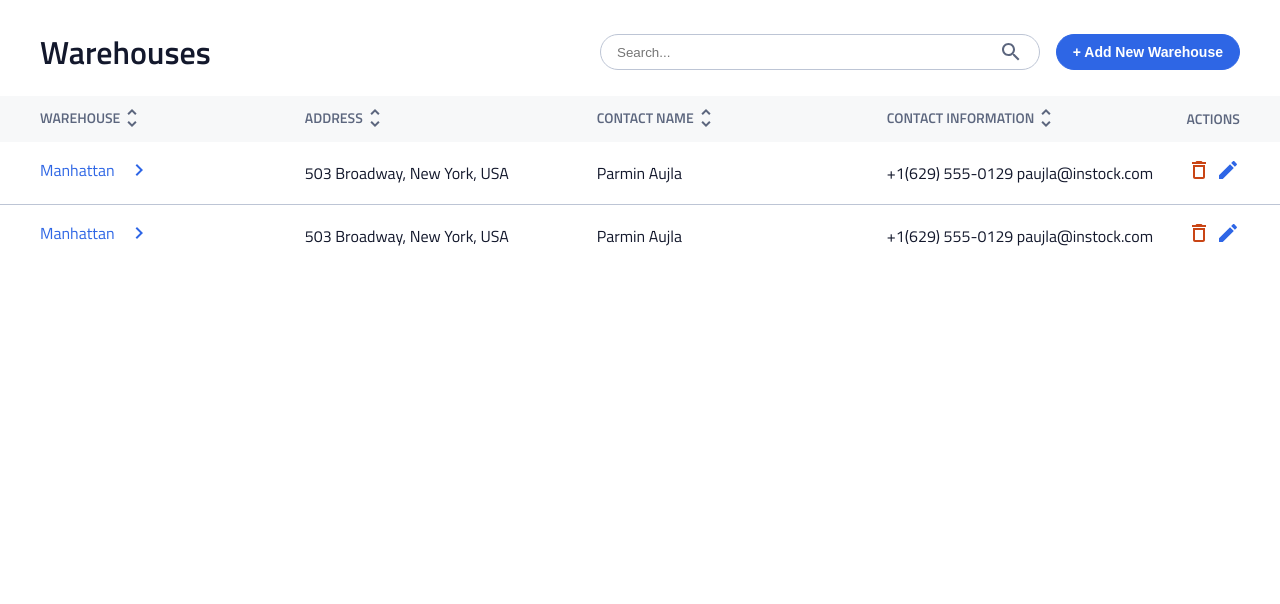
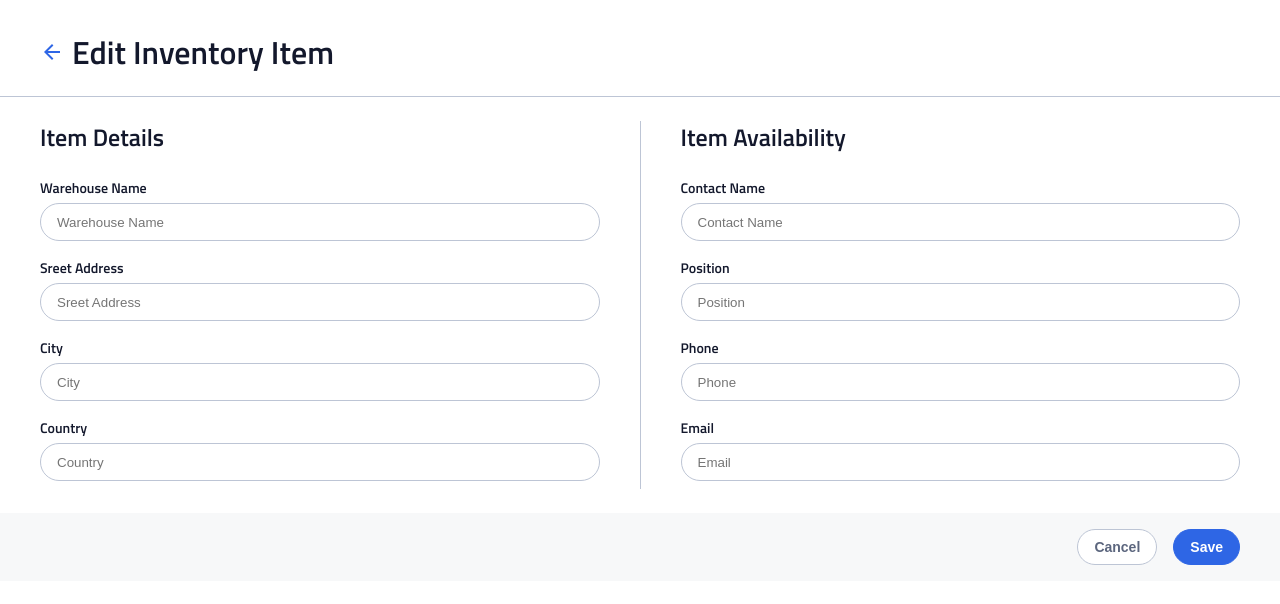
Before and after one commit to shanni6/instock-whistler, a React (Vite) app: page /warehouses in a window 1280 px wide. Shown: the top 604 px of the page. Built offline with nearby package versions, Linux system fonts and the light colour scheme.

Commit message:
create edit inventory component

```diff
--- a/package.json
+++ b/package.json
@@ -10,10 +10,12 @@
     "preview": "vite preview"
   },
   "dependencies": {
+    "axios": "^1.6.2",
     "react": "^18.2.0",
     "react-dom": "^18.2.0",
+    "react-router-dom": "^6.20.1",
     "sass": "^1.69.5",
-    "react-router-dom": "^6.20.1"
+    "validator": "^13.11.0"
   },
   "devDependencies": {
     "@types/react": "^18.2.43",
--- /dev/null
+++ b/src/components/EditInventory/EditInventory.jsx
@@ -0,0 +1,161 @@
+import "./EditInventory.scss";
+
+import validator from "validator";
+
+import { Link } from "react-router-dom";
+import arrowBackIcon from "./../../assets/icons/arrow_back-24px.svg";
+
+function EditInventory() {
+    const getFormFields = (fields) => {
+        return fields.map((field) => (
+            <div className="edit-inventory-form__field" key={field.inputId}>
+                <label
+                    className="edit-inventory-form__label"
+                    htmlFor={field.inputId}
+                >
+                    {field.labelText}
+                </label>
+                <input
+                    className="edit-inventory-form__input edit-inventory-form__input"
+                    id={field.inputId}
+                    placeholder={field.labelText}
+                    type={field.inputType}
+                />
+            </div>
+        ));
+    };
+
+    const warehouseDetails = [
+        {
+            inputId: "warehouse-name",
+            inputType: "text",
+            labelText: "Warehouse Name",
+        },
+        {
+            inputId: "street-address",
+            inputType: "text",
+            labelText: "Sreet Address",
+        },
+        {
+            inputId: "city",
+            inputType: "text",
+            labelText: "City",
+        },
+        {
+            inputId: "country",
+            inputType: "text",
+            labelText: "Country",
+        },
+    ];
+
+    const contactDetails = [
+        {
+            inputId: "contact-name",
+            inputType: "text",
+            labelText: "Contact Name",
+        },
+        {
+            inputId: "position",
+            inputType: "text",
+            labelText: "Position",
+        },
+        {
+            inputId: "phone",
+            inputType: "tel",
+            labelText: "Phone",
+        },
+        {
+            inputId: "email",
+            inputType: "email",
+            labelText: "Email",
+        },
+    ];
+
+    const handleEditInventory = (e) => {
+        e.preventDefault();
+
+        let isValidForm = true;
+
+        for (const element of e.target.elements) {
+            if (!element.value) {
+                element.classList.add("edit-inventory-form__input--error");
+                isValidForm = false;
+            } else {
+                element.classList.remove("edit-inventory-form__input--error");
+            }
+
+            if (element.type === "email") {
+                if (!validator.isEmail(element.value)) {
+                    element.classList.add("edit-inventory-form__input--error");
+                    isValidForm = false;
+                } else {
+                    element.classList.remove(
+                        "edit-inventory-form__input--error"
+                    );
+                }
+            }
+
+            if (element.type === "tel") {
+                if (!validator.isMobilePhone(element.value)) {
+                    element.classList.add("edit-inventory-form__input--error");
+                    isValidForm = false;
+                } else {
+                    element.classList.remove(
+                        "edit-inventory-form__input--error"
+                    );
+                }
+            }
+
+            if (isValidForm) {
+                // Submit Form
+            }
+        }
+    };
+
+    return (
+        <section className="edit-inventory">
+            <h1 className="edit-inventory__page-header">
+                <Link className="edit-inventory__page-header-icon">
+                    <img src={arrowBackIcon} />
+                </Link>
+                Edit Inventory Item
+            </h1>
+
+            <form
+                className="edit-inventory-form"
+                onSubmit={handleEditInventory}
+            >
+                <div className="edit-inventory-form__section edit-inventory-form__section--warehouse-details">
+                    <h2 className="edit-inventory-form__header">
+                        Item Details
+                    </h2>
+
+                    {getFormFields(warehouseDetails)}
+                </div>
+
+                <div className="edit-inventory-form__section edit-inventory-form__section--contact-details">
+                    <h2 className="edit-inventory-form__header">
+                        Item Availability
+                    </h2>
+
+                    {getFormFields(contactDetails)}
+                </div>
+
+                <div className="edit-inventory-form__section edit-inventory-form__section--buttons">
+                    <input
+                        className="edit-inventory-form__button edit-inventory-form__button--secondary"
+                        type="button"
+                        value="Cancel"
+                    />
+                    <input
+                        className="edit-inventory-form__button edit-inventory-form__button--primary"
+                        type="submit"
+                        value="Save"
+                    />
+                </div>
+            </form>
+        </section>
+    );
+}
+
+export default EditInventory;
--- /dev/null
+++ b/src/components/EditInventory/EditInventory.scss
@@ -0,0 +1,172 @@
+@use "./../../styles/partials/colors" as *;
+@use "./../../styles/partials/mixins" as *;
+@use "./../../styles/partials/padding" as *;
+@use "./../../styles/partials/type-kit";
+
+.edit-inventory {
+    &__page-header {
+        @extend .page-header;
+
+        align-items: end;
+        border-bottom: $secondary-cloud 0.0625rem solid;
+        display: flex;
+        gap: $padding-2;
+        padding: $padding-5 $padding-4 $padding-4;
+
+        @include medium {
+            align-items: center;
+            margin-bottom: $padding-4;
+            padding-left: $padding-5;
+            padding-right: $padding-5;
+        }
+
+        @include large {
+            padding-left: $padding-6;
+            padding-right: $padding-6;
+        }
+    }
+
+    &__page-header-icon {
+        margin-bottom: $padding-1;
+
+        @include medium {
+            margin-bottom: 0;
+        }
+    }
+}
+
+.edit-inventory-form {
+    @include medium {
+        display: flex;
+
+        @include medium {
+            flex-wrap: wrap;
+        }
+    }
+
+    &__section {
+        display: flex;
+        flex-direction: column;
+        gap: $padding-3;
+        padding: 0 $padding-4;
+
+        @include medium {
+            padding-left: $padding-5;
+            padding-right: $padding-5;
+        }
+
+        @include large {
+            padding-left: $padding-6;
+            padding-right: $padding-6;
+        }
+
+        &--warehouse-details {
+            @include medium {
+                flex-grow: 1;
+                padding-bottom: $padding-2;
+            }
+        }
+
+        &--contact-details {
+            border-top: $secondary-cloud 1px solid;
+            margin-top: $padding-4;
+            padding-bottom: $padding-4;
+
+            @include medium {
+                border-left: $secondary-cloud 1px solid;
+                border-top: 0;
+                flex-grow: 1;
+                margin-top: 0;
+                padding-bottom: $padding-2;
+            }
+        }
+
+        &--buttons {
+            background-color: $background-light-gray;
+            flex-direction: row;
+            padding-bottom: $padding-3;
+            padding-top: $padding-3;
+
+            @include medium {
+                justify-content: end;
+                margin-top: $padding-4;
+                width: 100%;
+            }
+        }
+    }
+
+    &__header {
+        @extend .subheader;
+
+        padding: $padding-3 0 $padding-2;
+
+        @include medium {
+            padding-top: 0;
+        }
+    }
+
+    &__field {
+        display: flex;
+        flex-direction: column;
+        gap: $padding-1;
+    }
+
+    &__label {
+        @extend .label;
+    }
+
+    &__input {
+        border: $secondary-cloud 0.0625rem solid;
+        border-radius: 1.25rem;
+        height: 2.25rem;
+        padding: 0 $padding-3;
+
+        &:focus {
+            border-color: $primary-instock-indigo;
+        }
+
+        &--error {
+            border-color: $supporting-red;
+        }
+    }
+
+    &__button {
+        @extend .button;
+
+        border-radius: 1.25rem;
+        border-style: solid;
+        border-width: 0.0625rem;
+        cursor: pointer;
+        flex-grow: 1;
+        height: 2.25rem;
+        padding: 0 $padding-3;
+        width: 100%;
+
+        @include medium {
+            flex-grow: 0;
+            width: auto;
+        }
+
+        &--secondary {
+            background-color: $primary-white;
+            border-color: $secondary-cloud;
+            color: $secondary-slate;
+
+            &:hover {
+                border-color: $primary-instock-indigo;
+                color: $primary-instock-indigo;
+            }
+        }
+
+        &--primary {
+            background-color: $primary-instock-indigo;
+            border-color: $primary-instock-indigo;
+            color: $primary-white;
+
+            &:hover {
+                background-color: $primary-instock-black;
+                border-color: $primary-instock-black;
+            }
+        }
+    }
+}
--- a/src/pages/Warehouses/Warehouses.jsx
+++ b/src/pages/Warehouses/Warehouses.jsx
@@ -1,15 +1,8 @@
 import "./Warehouses.scss";
-import "./../../components/Warehouses/Warehouses";
 
-import { default as W } from "../../components/Warehouses/Warehouses";
+import Warehouses from "../../components/Warehouses/Warehouses";
+import EditInventory from "../../components/EditInventory/EditInventory";
 
-function Warehouses() {
-    return (
-        <div>
-            {/* <Warehouses /> */}
-            <W />
-        </div>
-    );
+export default function Warehouse() {
+    return <EditInventory/>
 }
-
-export default Warehouses;
```
Also changed, not shown: 1 other file (tests, documents, lock files or other folders).
